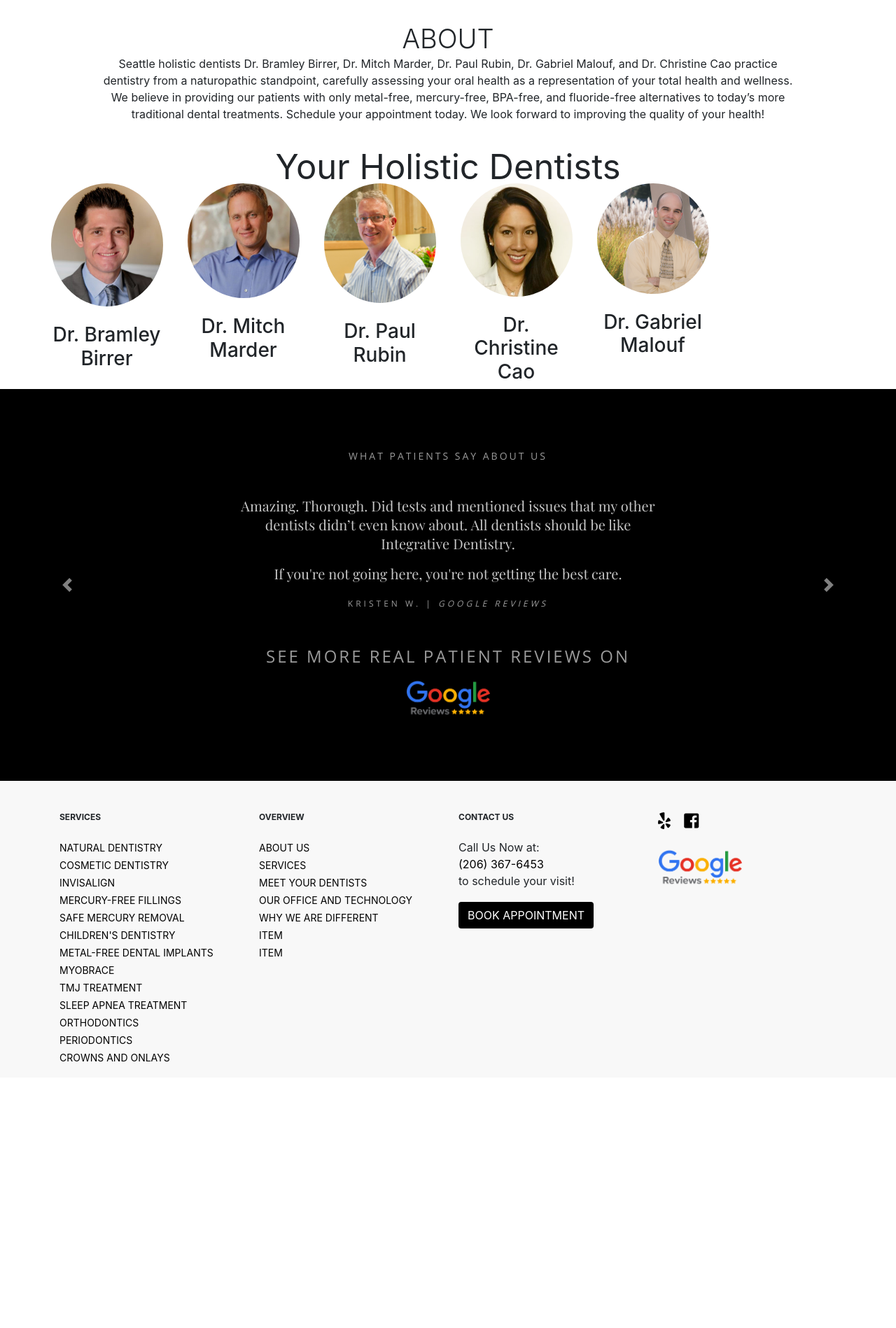
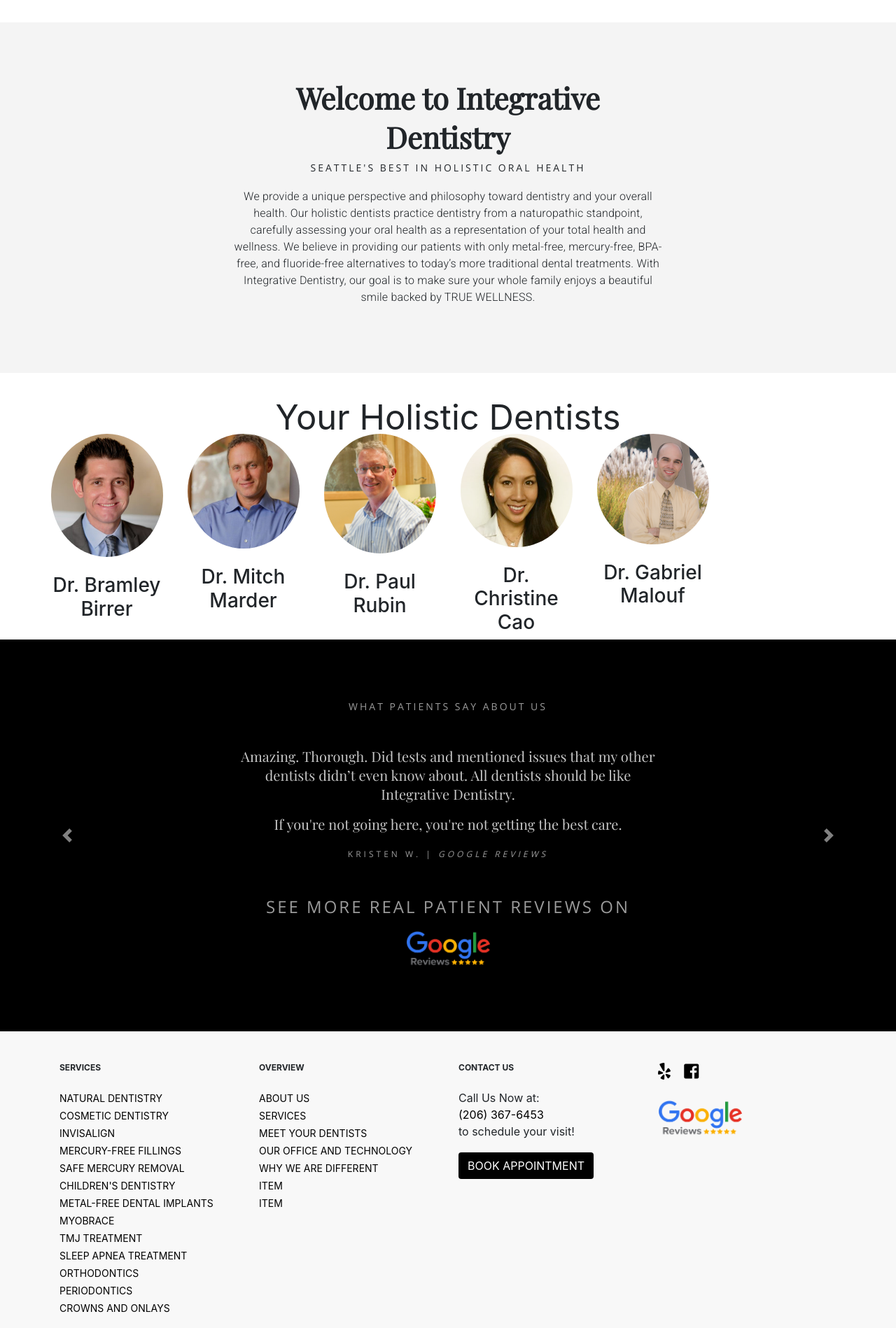
Before and after one commit to Karynvo/integrativejekyll, a Jekyll site: the page built from index.html, in a window 1280 px wide. Shown: the part 991-2889 px from the top of the page at 70% size. Built offline with Jekyll 4.4.1, drawn with Linux system fonts in a browser that asks for light colours; before the commit the page ends 2531 px from its top, so only the background shows below that.

Commit message:
styling for about home section

```diff
--- a/_includes/about-home.html
+++ b/_includes/about-home.html
@@ -1,15 +1,9 @@
 <div class="col about-wrapper">
-    <div class="about">
-        <h2 class="about-title">ABOUT</h2>
+    <div class="about container">
+        <h2 class="about-title">Welcome to Integrative Dentistry</h2>
+        <strong class="about-subtitle">Seattle's Best in Holistic Oral Health</strong>
         <p class="about-text text-center">
-            Seattle holistic dentists Dr. Bramley Birrer, Dr. Mitch Marder, Dr. Paul Rubin, Dr. Gabriel Malouf, and Dr.
-            Christine Cao practice dentistry from a naturopathic standpoint, carefully assessing your oral health as a
-            representation of your total health and wellness.
-
-            We believe in providing our patients with only metal-free, mercury-free, BPA-free, and fluoride-free
-            alternatives to today’s more traditional dental treatments.
-
-            Schedule your appointment today. We look forward to improving the quality of your health!
+            We provide a unique perspective and philosophy toward dentistry and your overall health. Our holistic dentists practice dentistry from a naturopathic standpoint, carefully assessing your oral health as a representation of your total health and wellness. We believe in providing our patients with only metal-free, mercury-free, BPA-free, and fluoride-free alternatives to today’s more traditional dental treatments. With Integrative Dentistry, our goal is to make sure your whole family enjoys a beautiful smile backed by TRUE WELLNESS.
         </p>
     </div>
 </div>
--- a/_layouts/default.html
+++ b/_layouts/default.html
@@ -11,7 +11,7 @@
     <link rel="stylesheet" href="https://use.fontawesome.com/releases/v5.7.2/css/all.css"
         integrity="sha384-fnmOCqbTlWIlj8LyTjo7mOUStjsKC4pOpQbqyi7RrhN7udi9RwhKkMHpvLbHG9Sr" crossorigin="anonymous">
     <link rel="stylesheet" href="./assets/css/index.css">
-    <link href="https://fonts.googleapis.com/css?family=Open+Sans:700|Roboto+Condensed|Playfair+Display|Open+Sans" rel="stylesheet">
+    <link href="https://fonts.googleapis.com/css?family=Open+Sans:700|Roboto:300,400|Roboto+Condensed|Playfair+Display|Open+Sans" rel="stylesheet">
 </head>
 
 <body>
--- a/assets/css/index.css
+++ b/assets/css/index.css
@@ -60,19 +60,44 @@ a:hover {
 
 .about-wrapper {
     margin-bottom: 40px;
+    background-color: #f4f4f4;
+    padding-left: 30px;
+    padding-right: 30px;
+}
+
+.about {
+    max-width: 650px;
+    margin: 0 auto;
+    overflow: hidden;
+    text-align: center;
+    padding-top: 80px;
+    padding-bottom: 80px;
 }
 
 .about-title {
-    margin: 0px;
+    margin: 0 0 6px;
     text-align: center;
+    font: 42px "Playfair Display", serif;
+    font-weight: 1000;
+}
+
+.about-subtitle {
+    display: block;
+    text-align: center;
+    margin: 0 auto;
+    font: 14px 'Open Sans', sans-serif;
+    letter-spacing: 3px;
     font-weight: 300;
-    font-size: 38px;
-    line-height: 47px;
+    text-transform: uppercase;
+    padding: 0 0 20px;
 }
 
 .about-text {
-    margin-left: 10%;
-    margin-right: 10%;
+    font: 16px 'Roboto', sans-serif;
+    line-height: 1.5;
+    margin: 0 0 1em;
+    letter-spacing: 0.2px;
+    font-weight: 300;
 }
 
 .meet-title {
```
